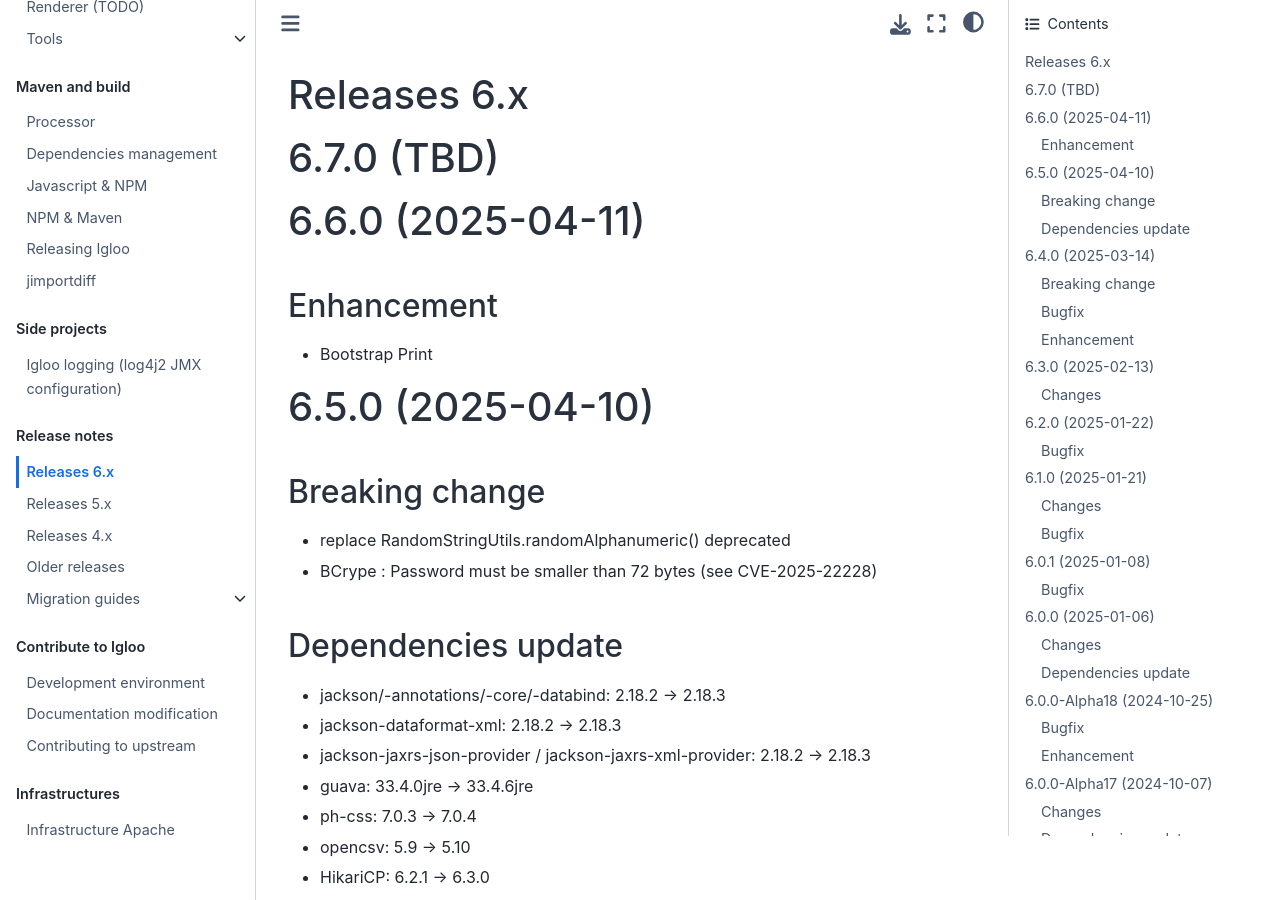
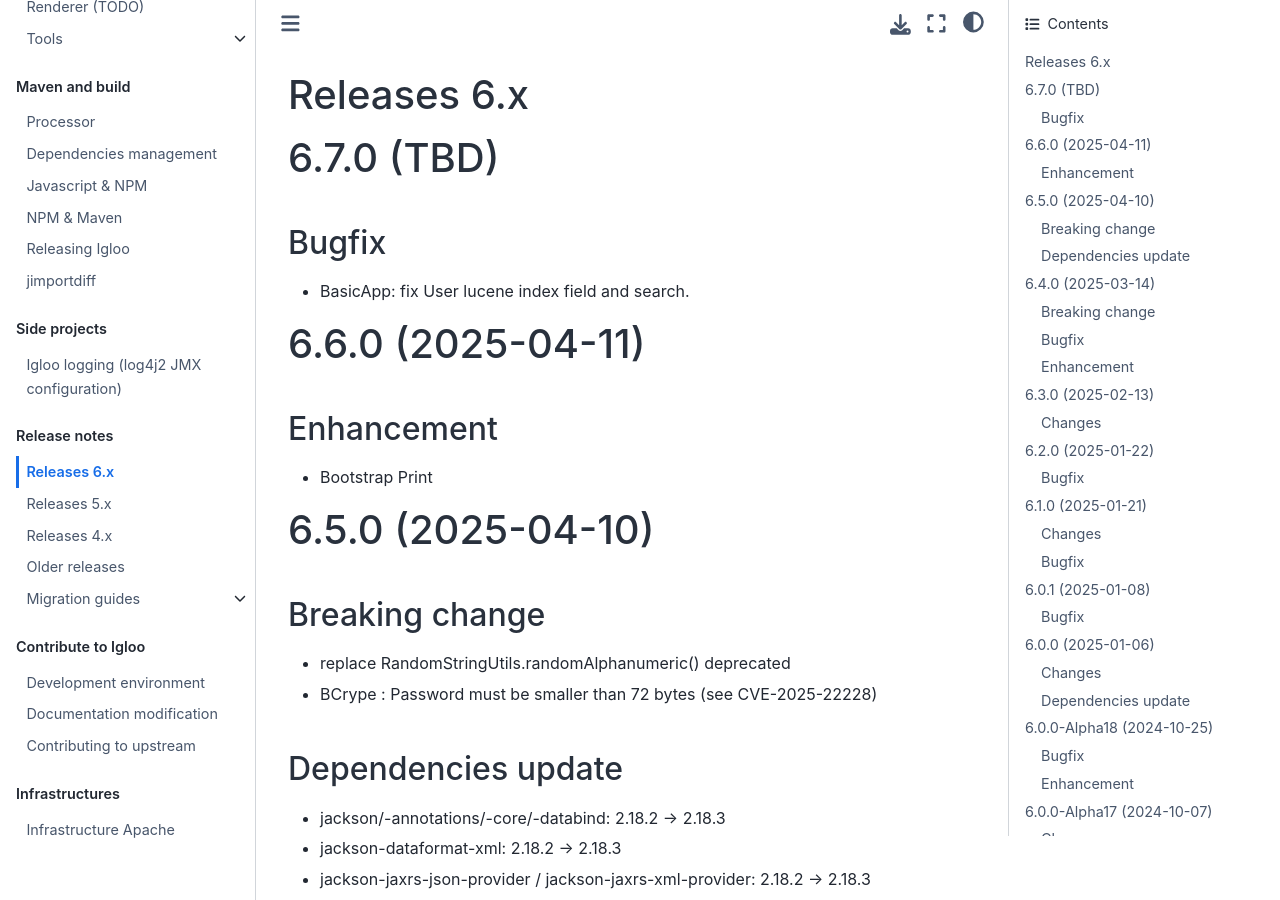
Before and after one commit to igloo-project/igloo-doc, a Sphinx documentation site: the page built from source/release-notes/releases-6.x.md, in a window 1280 px wide and 900 px high. Built offline with Sphinx 7.4.7 and the Sphinx Book theme 1.1.4, drawn with Linux system fonts in a browser that asks for light colours.

Commit message:
Changelog 6.7.0

```diff
--- a/source/release-notes/releases-6.x.md
+++ b/source/release-notes/releases-6.x.md
@@ -1,6 +1,10 @@
 # Releases 6.x
 
 # 6.7.0 (TBD)
+
+## Bugfix
+
+* BasicApp: fix User lucene index field and search.
 
 # 6.6.0 (2025-04-11)
 
```
